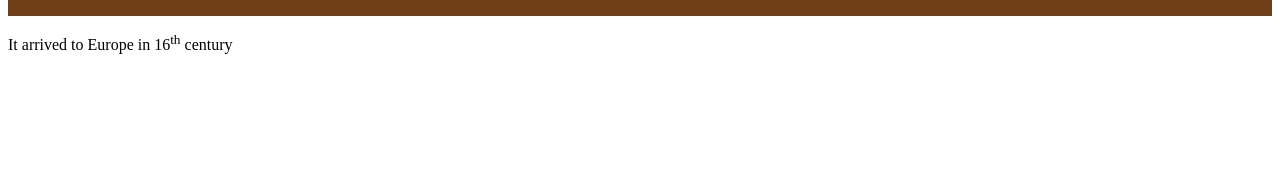
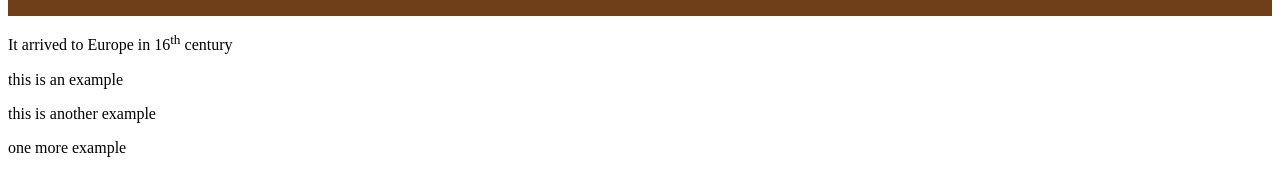
Before and after one commit to voodooygu/testgit, a plain HTML site: page index.html in a window 1280 px wide. Shown: the part 165-360 px from the top of the page. Drawn offline with Linux system fonts and the light colour scheme.

Commit message:
additional paragraphs

```diff
--- a/index.html
+++ b/index.html
@@ -13,5 +13,8 @@
     <h3>We will see some of the world's chocolates!</h3>
     </div>
     <p>It arrived to Europe in 16<sup>th</sup> century</p>
+    <p>this is an example</p>
+    <p>this is another example</p>
+    <p>one more example</p>
 </body>
 </html>
```
